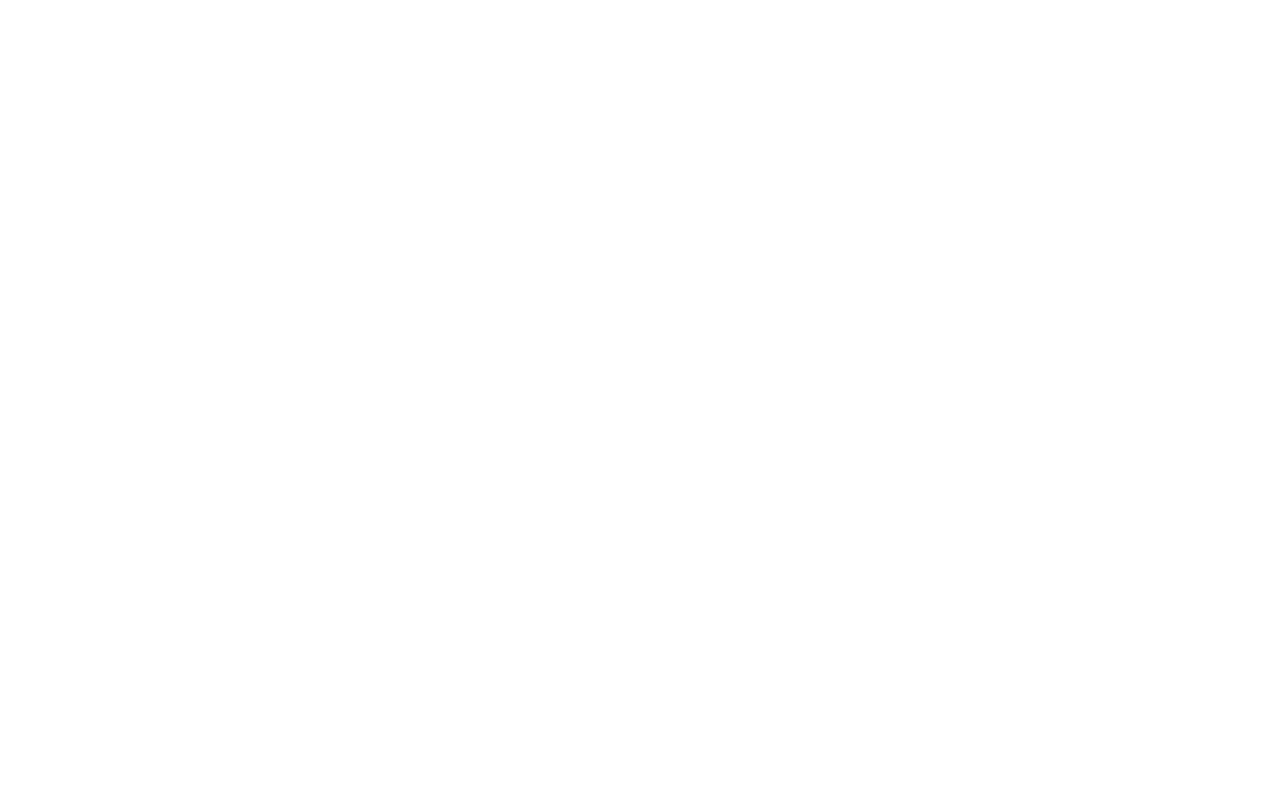
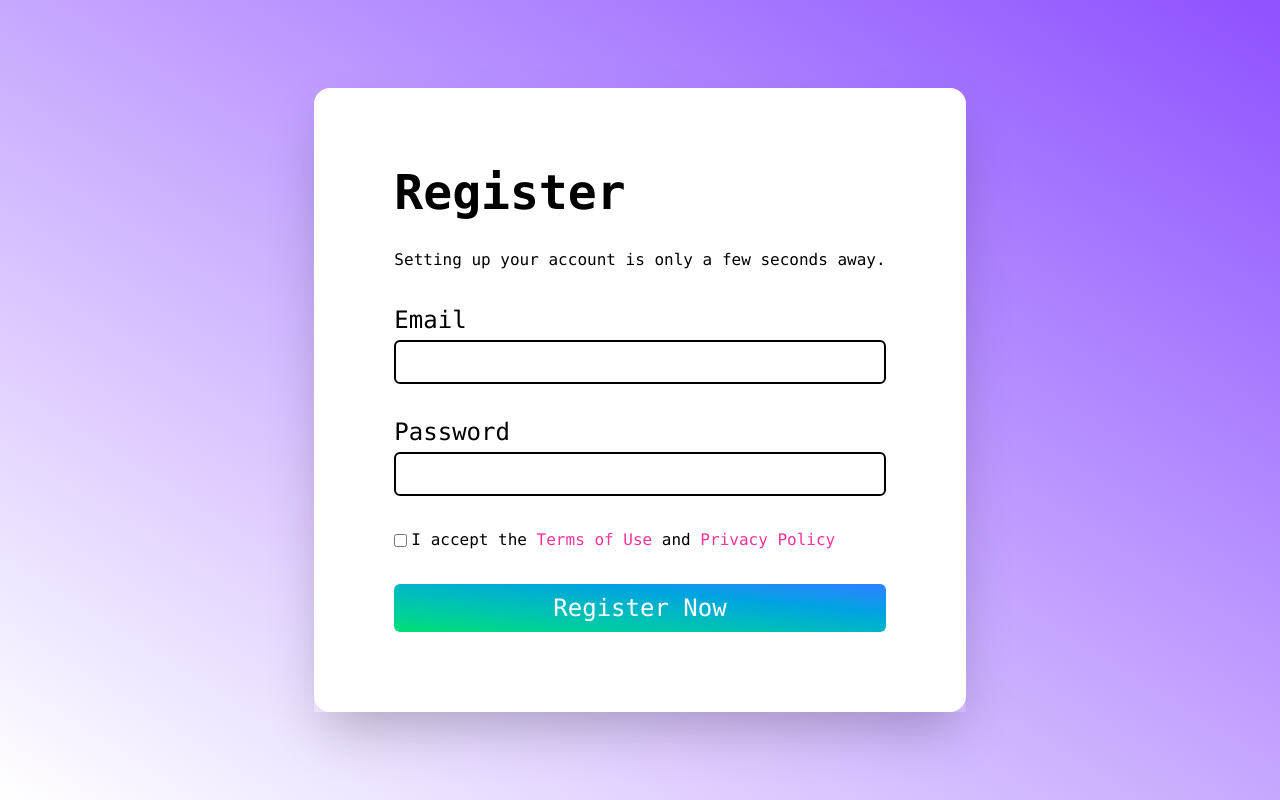
Before and after one commit to frb21/ponder, a React (Vite) app in the folder client/: page /signup in a window 1280 px wide. Before the commit this address had no page. Built offline with nearby package versions, Linux system fonts and the light colour scheme; a web font is replaced by a local one.

Commit message:
added signup page

```diff
--- a/client/src/App.jsx
+++ b/client/src/App.jsx
@@ -1,5 +1,6 @@
 import StartingPage from './components/pages/startingPage.jsx';
 import LoginPage from './components/pages/loginPage.jsx';
+import SignupPage from './components/pages/signupPage.jsx';
 import { BrowserRouter as Router, Routes, Route} from 'react-router-dom';
 
 function App() {
@@ -8,6 +9,7 @@
       <Routes>
         <Route path="/" element={<StartingPage />}/>
         <Route path="/login" element={<LoginPage />}/>
+        <Route path="/signup" element={<SignupPage />}/>
       </Routes>
     </Router>
   );
--- /dev/null
+++ b/client/src/components/pages/signupPage.jsx
@@ -0,0 +1,35 @@
+import React from 'react';
+
+const SignupPage = () => {
+  // states and updaters
+
+
+  return(
+    <section className="min-h-screen flex items-center justify-center font-mono bg-linear-to-bl from-violet-500 to-fuschia-500">
+      <div className="flex shadow-2xl">
+        <div className="flex flex-col items-left justify-left p-20 gap-8 bg-white rounded-2xl">
+          <h1 className="text-5xl font-bold">Register</h1>
+          <p className="text-1xl">Setting up your account is only a few seconds away.</p>
+          <div className="flex flex-col text-2xl text-left gap-1">
+            <span>Email</span>
+            <input type="email" className="rounded-md p-1 border-2 outline-none focus:border-pink-500 focus:bg-slate-50"/>
+          </div>
+
+          <div className="flex flex-col text-2xl text-left gap-1">
+            <span>Password</span>
+            <input type="password" className="rounded-md p-1 border-2 outline-none focus:border-pink-500 focus:bg-slate-50" />
+            </div>
+
+            <div className="flex gap-1 items-center">
+              <input type="checkbox" className="cursor-pointer" />
+              <span className="text-base">I accept the <a href="#" className="text-pink-500">Terms of Use</a> and <a href="#" className="text-pink-500">Privacy Policy</a></span>
+            </div>
+
+          <button className="px-10 py-2 text-2xl rounded-md bg-gradient-to-tr from-green-400 to-blue-500 hover:from-pink-500 hover:to-yellow-500 text-white cursor-pointer" >Register Now</button>
+          </div>
+      </div>
+    </section>
+  );
+};
+
+export default SignupPage;
```
